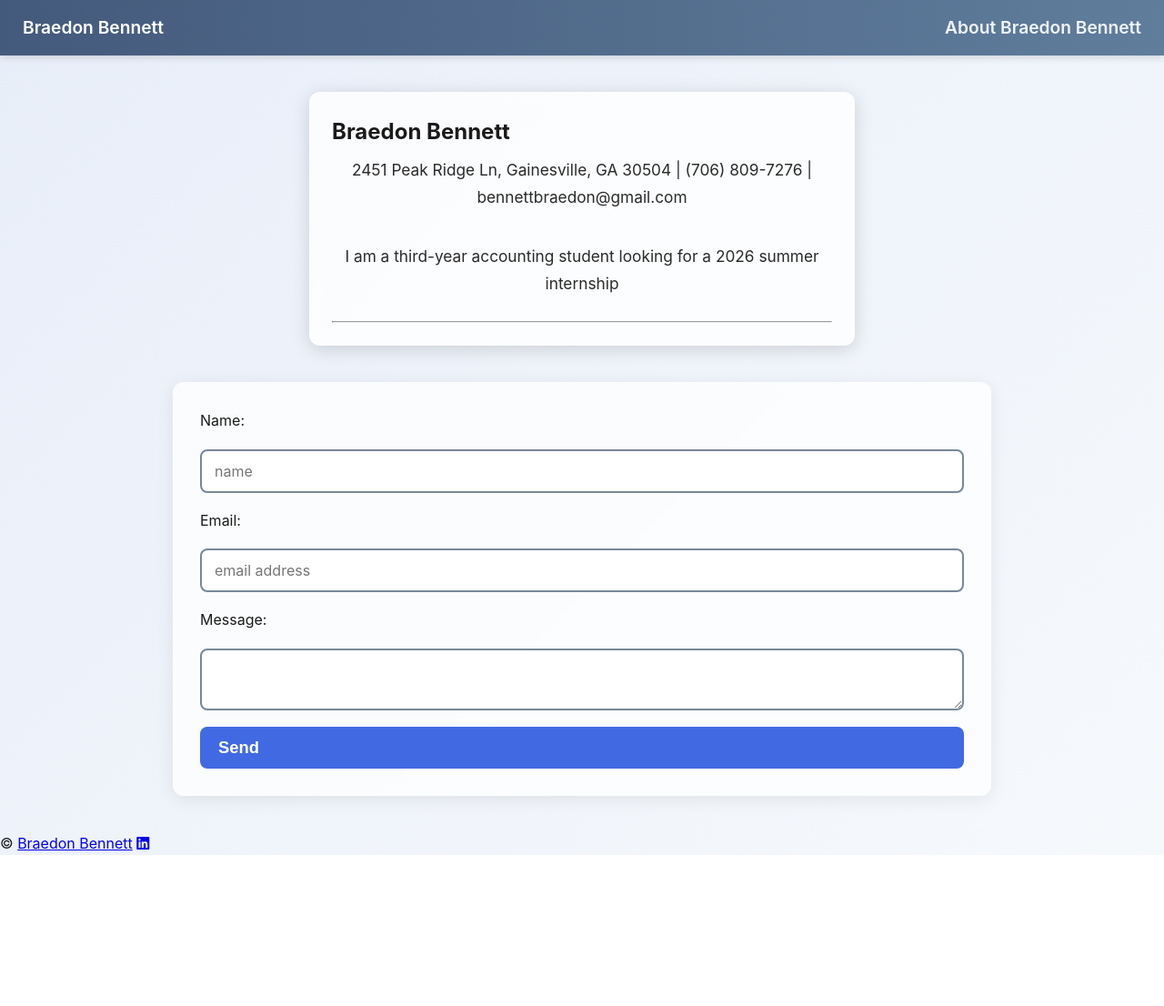
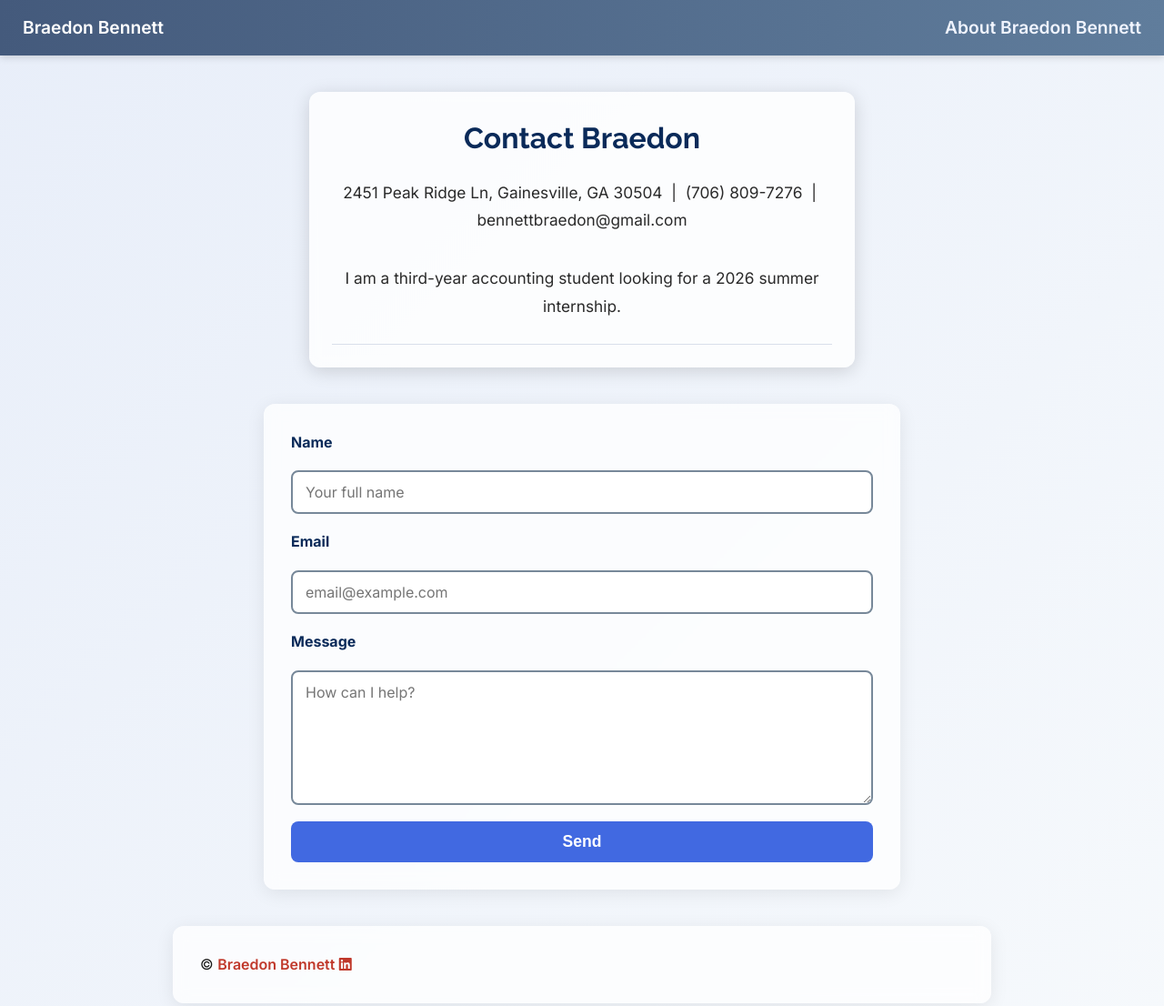
Before and after one commit to bennettbraedon/bennettbraedon.github.io, a plain HTML site: page contact.html in a window 1280 px wide. Shown: the whole page at 91% size. Before the commit the page ends 940 px from the top, so only its background shows below. Drawn offline with Linux system fonts and the light colour scheme.

Commit message:
Hopefully actually the last changes to contact

```diff
--- a/contact.html
+++ b/contact.html
@@ -1,10 +1,21 @@
 <!DOCTYPE html>
 <html lang="en">
 <head>
-    <meta charset="UTF-8">
-    <meta name="viewport" content="width=device-width, initial-scale=1.0">
+  <meta charset="UTF-8" />
+  <meta name="viewport" content="width=device-width, initial-scale=1.0" />
+
+  <!-- Google Fonts for Inter, Montserrat, Raleway -->
+  <link rel="preconnect" href="https://fonts.gstatic.com" crossorigin />
+  <link rel="preconnect" href="https://fonts.googleapis.com" />
+  <link
+    href="https://fonts.googleapis.com/css2?family=Inter:wght@400;600;700&family=Montserrat:wght@400;600;700&family=Raleway:wght@600;700&display=swap"
+    rel="stylesheet"
+  />
+
+  <!-- Your site CSS: make sure folder name and path are exact -->
   <link rel="stylesheet" href="css/style.css" />
-    <title>Braedon Bennett</title>
+
+  <title>Braedon Bennett — Contact</title>
   <script src="https://kit.fontawesome.com/fbd2dada15.js" crossorigin="anonymous"></script>
 </head>
 <body>
@@ -15,38 +26,54 @@
     </p>
   </nav>
 
+  <section class="contact-container">
+    <h1>Contact Braedon</h1>
 
-    <section class="contact-container">
-    <h1>Braedon Bennett</h1>
     <p class="contact-intro">
-        2451 Peak Ridge Ln, Gainesville, GA 30504 | (706) 809-7276 | bennettbraedon@gmail.com
+      2451 Peak Ridge Ln, Gainesville, GA 30504 &nbsp;|&nbsp; (706) 809-7276 &nbsp;|&nbsp; bennettbraedon@gmail.com
     </p>
     <p class="contact-intro">
-        I am a third-year accounting student looking for a 2026 summer internship
+      I am a third-year accounting student looking for a 2026 summer internship.
     </p>
-    <hr>
+    <hr />
   </section>
 
+  <section class="form-wrap">
+    <!-- If using formsubmit.co, consider adding a _next parameter to control the thank-you redirect -->
+    <form
+      action="https://formsubmit.co/beb97080@uga.edu"
+      method="POST"
+      class="form-grid"
+    >
+      <!-- Recommended hidden inputs -->
+      <input type="hidden" name="_subject" value="New message from your portfolio site" />
+      <input type="hidden" name="_template" value="table" />
+      <!-- Optional redirect after submit -->
+      <!-- <input type="hidden" name="_next" value="https://YOUR_USERNAME.github.io/YOUR_REPO/thanks.html" /> -->
 
-    <section>
-        <form action="https://formsubmit.co/beb97080@uga.edu" method="POST" class="one-col">
-            <p class="one-col">Name:</p>
-            <input type="text" name="name" placeholder="name" required class="one-col">
-            <p class="one-col">Email:</p>
-            <input type="email" name="email" placeholder="email address" required class="one-col">
-            <p class="one-col"> Message:</p>
-            <textarea name="message" id="message" class="one-col"></textarea>
-            <button type="submit" class="one-col">Send</button>
+      <label for="name">Name</label>
+      <input id="name" type="text" name="name" placeholder="Your full name" required />
+
+      <label for="email">Email</label>
+      <input id="email" type="email" name="email" placeholder="email@example.com" required />
+
+      <label for="message">Message</label>
+      <textarea id="message" name="message" rows="6" placeholder="How can I help?" required></textarea>
+
+      <button type="submit">Send</button>
     </form>
   </section>
 
   <footer>
+    <section>
       <p>
         &copy; <a href="index.html">Braedon Bennett</a>
-            <a href="https://linkedin.com/in/braedonbennett/" target="_blank">
-                <i class="fa-brands fa-linkedin"></i>
+        <a href="https://linkedin.com/in/braedonbennett/" target="_blank" rel="noopener">
+          <i class="fa-brands fa-linkedin" aria-hidden="true"></i>
+          <span class="sr-only">LinkedIn</span>
         </a>
       </p>
+    </section>
   </footer>
 </body>
 </html>
--- a/css/style.css
+++ b/css/style.css
@@ -186,12 +186,10 @@ section a:hover {
   }
 }
 
-/* ================================
-
-/*************************************
+/* =================================
    CONTACT PAGE — IMPROVED STYLING
    (Keeps the original site design)
-**************************************/
+==================================*/
 
 /* Wraps your form nicely */
 .contact-container {
@@ -206,16 +204,41 @@ section a:hover {
 }
 
 /* Contact title consistent with other sections */
-.contact-container h2 {
+.contact-container h1 {
   text-align: center;
-  color: royalblue;
-  font-family: "Raleway", sans-serif;
-  font-size: 1.8rem;
-  margin-bottom: 20px;
+  color: #0a2a59;
+  font-family: "Raleway", "Inter", "Montserrat", sans-serif;
+  font-size: 2rem;
+  margin-bottom: 12px;
 }
 
-/* Form layout improvements */
-.one-col {
+.contact-container .contact-intro {
+  max-width: 720px;
+  margin: 0 auto 18px auto;
+  text-align: center;
+  font-size: 1.08rem;
+  line-height: 1.75;
+  color: #2a2a2a;
+  padding: 8px 2px;
+}
+
+/* keeps the divider neat */
+.contact-container hr {
+  border: 0;
+  height: 1px;
+  background: #d9dfeb;
+  margin: 16px auto 0;
+  width: 100%;
+}
+
+/* Form layout */
+.form-wrap {
+  margin: 0 auto;
+  width: 85%;
+  max-width: 700px;
+}
+
+.form-grid {
   display: flex;
   flex-direction: column;
   gap: 18px;
@@ -223,14 +246,14 @@ section a:hover {
 }
 
 /* Labels */
-.one-col label {
-  font-weight: bold;
-  color: darkblue;
+.form-grid label {
+  font-weight: 700;
+  color: #0a2a59;
 }
 
-/* Inputs & textarea styled like your site */
-.one-col input,
-.one-col textarea {
+/* Inputs & textarea */
+.form-grid input,
+.form-grid textarea {
   width: 100%;
   padding: 12px 14px;
   border: 2px solid lightslategray;
@@ -238,11 +261,12 @@ section a:hover {
   font-size: 1rem;
   font-family: inherit;
   transition: border-color 0.2s ease, box-shadow 0.2s ease;
+  background: #fff;
 }
 
-/* Focus effect matches your site color palette */
-.one-col input:focus,
-.one-col textarea:focus {
+/* Focus states */
+.form-grid input:focus,
+.form-grid textarea:focus {
   outline: none;
   border-color: royalblue;
   box-shadow: 0 0 6px rgba(65, 105, 225, 0.4);
@@ -251,42 +275,33 @@ section a:hover {
 /* Submit button */
 button[type="submit"] {
   background: royalblue;
-  color: white;
-  font-weight: bold;
+  color: #fff;
+  font-weight: 700;
   padding: 12px 20px;
   border: none;
   border-radius: 8px;
   cursor: pointer;
-  font-size: 1.15rem;
-  transition: background 0.2s ease, transform 0.15s ease;
+  font-size: 1.1rem;
+  transition: background 0.2s ease, transform 0.15s ease, box-shadow 0.2s ease;
 }
 
 button[type="submit"]:hover {
-  background: darkblue;
+  background: #0b308b;
   transform: translateY(-2px);
+  box-shadow: 0 6px 16px rgba(0,0,0,0.15);
 }
 
 button[type="submit"]:active {
-  transform: translateY(0px);
+  transform: translateY(0);
 }
 
-/* Responsive: form stays clean on mobile */
+/* Responsive */
 @media (max-width: 680px) {
   .contact-container {
     width: 92%;
     padding: 20px;
   }
+  .form-wrap {
+    width: 92%;
+  }
 }
-
-
-
-/* CONTACT PAGE — centered paragraph(s) */
-.contact-container .contact-intro {
-  max-width: 720px;          /* keeps lines readable */
-  margin: 0 auto 18px auto;  /* centers the block */
-  text-align: center;        /* centers the text */
-  font-size: 1.08rem;
-  line-height: 1.75;
-  color: #2a2a2a;
-  padding: 8px 2px;          /* subtle breathing room */
-}
```
Lines whose indentation alone changed are shown as unchanged.
